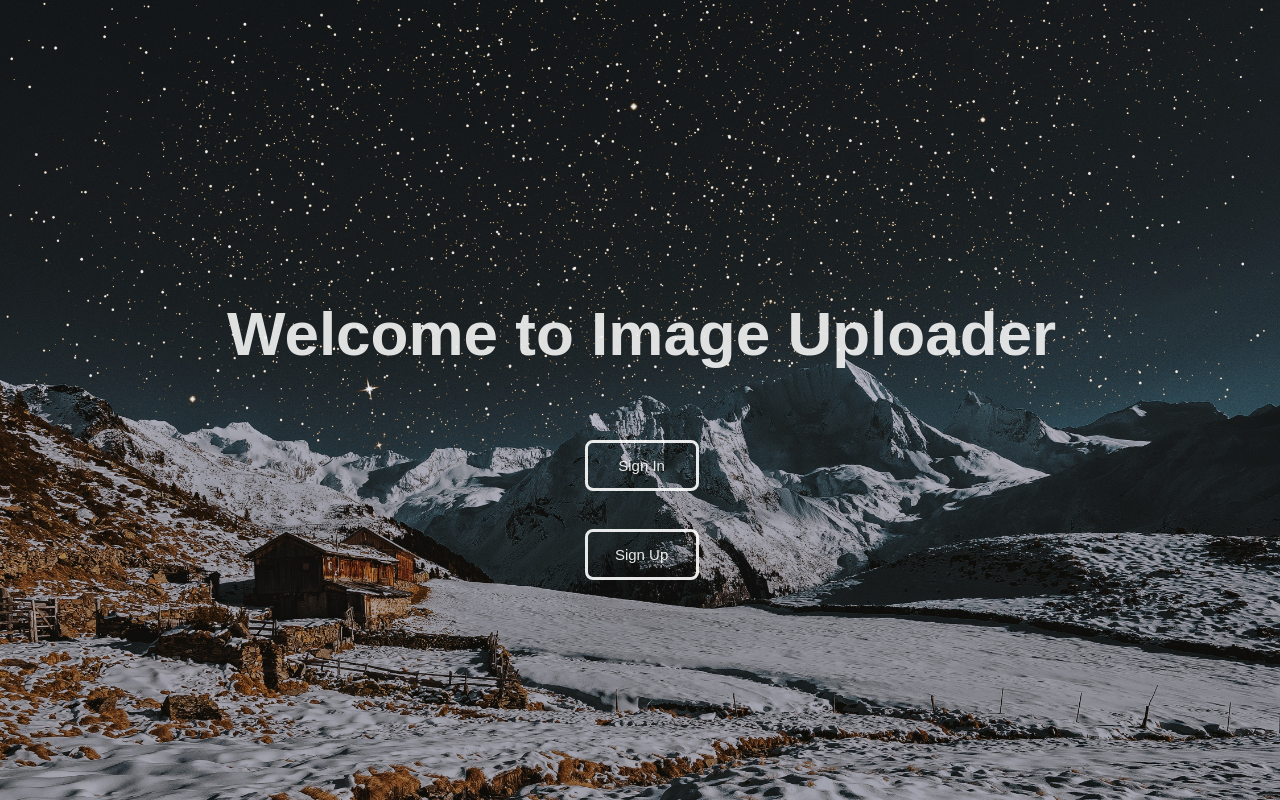
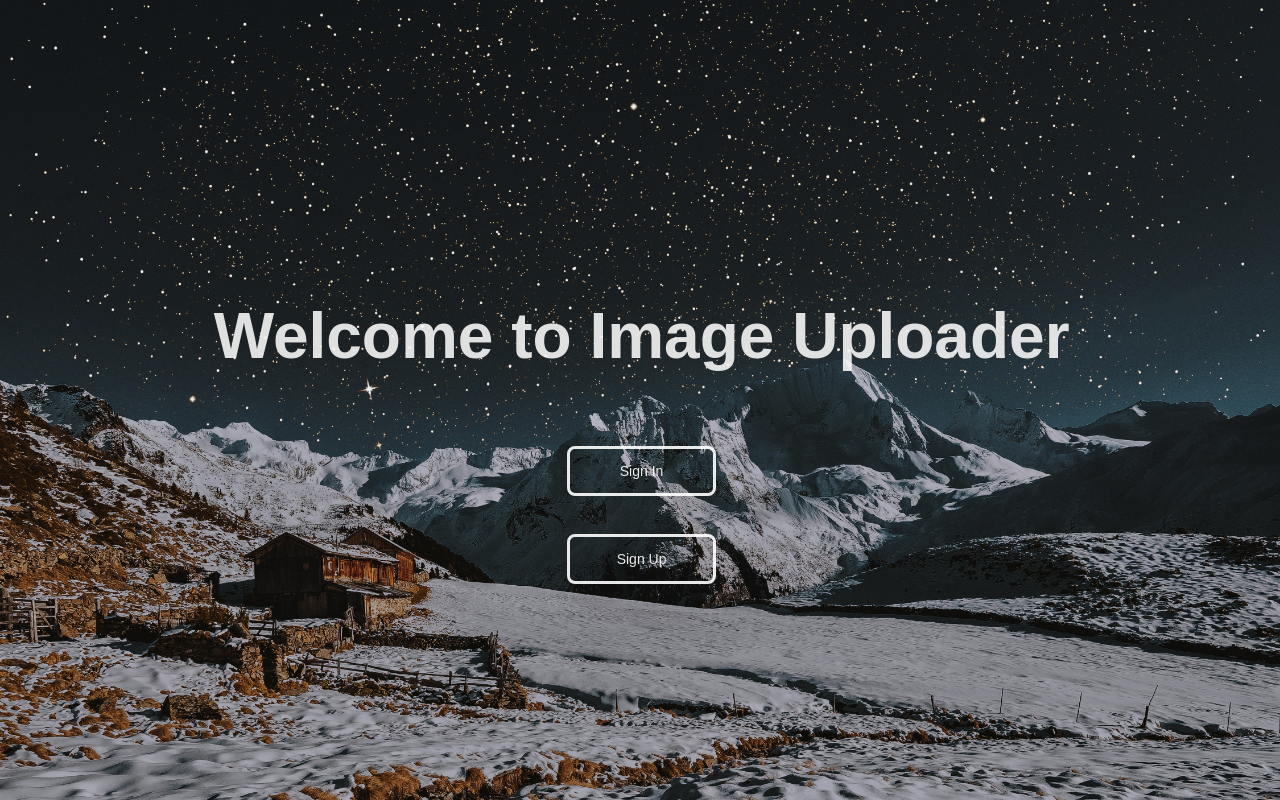
Before and after one commit to QMeng/ECE1779, a Flask app: page /login in a window 1280 px wide. Run offline with Flask 2, Linux system fonts and the light colour scheme; some libraries are stand-ins or nearby versions.

Commit message:
display according to windowsize
fix the display problem

```diff
--- a/app/static/login.css
+++ b/app/static/login.css
@@ -17,25 +17,56 @@ html{
 /* welcome words */
 #welcome-text{
     color:whitesmoke;
-    font-size:62px;
+    font-size:21px;
     opacity:0.90;
 }
+
+
+@media screen and (min-width: 500px) {
+  #welcome-text{
+     font-size: 36px;
+  }
+  button[class="home-button"]{
+      width:100%;
+  }
+
+}
+@media screen and (min-width: 750px) {
+  #welcome-text{
+     font-size: 50px;
+  }
+  button[class="home-button"]{
+      width:100%;
+  }
+}
+@media screen and (min-width: 1000px) {
+  #welcome-text{
+     font-size: 64px;
+  }
+  button[class="home-button"]{
+      width:100%;
+  }
+}
+
+
 
 /* set buttons' position */
 .buttons{
     margin-left: auto;
     margin-right: auto;
-    width: 9%;
+    width: 9.3rem;
+    max-width: 99%;
+
 
 }
 /* button style */
 button[class="home-button"]{
     border-radius: 8px;
-    width:100%;
+
     border: 3px solid white; /* white */
     background-color:rgba(0,0,0,0);
     opacity:0.90;
-    font-size:15px;
+    font-size:14px;
     margin-top:30px;
 }
 
@@ -72,7 +103,6 @@ button, .button{
     margin: 8px 0;
     border: none;
     cursor: pointer;
-    width: 100%;
     border-radius: 8px;
 }
 
--- a/app/static/nav.css
+++ b/app/static/nav.css
@@ -4,6 +4,7 @@ ul {
     padding: 0;
     overflow: hidden;
     background-color: rgb(48,48,48);
+    min-width:400px;
 }
 
 li {
--- a/app/templates/base.html
+++ b/app/templates/base.html
@@ -1,3 +1,4 @@
+ <meta name="viewport" content="width=device-width, initial-scale=1.0">
 <html>
 <head>
     {% if title %}
--- a/app/templates/homePage.html
+++ b/app/templates/homePage.html
@@ -19,7 +19,7 @@
         <div class="greetings">
             <h1>Hi, {{ username }}!</h1>
             <div class="intro-text">
-            <p style="line-height: 55px;">Record your life and catch every impressive moment.
+            <p>Record your life and catch every impressive moment.
                 <br>
                 Upload photos to create an album of your own.
             </p>
```
Also changed, not shown: app/static/homepage.css (+57 -8 lines).
